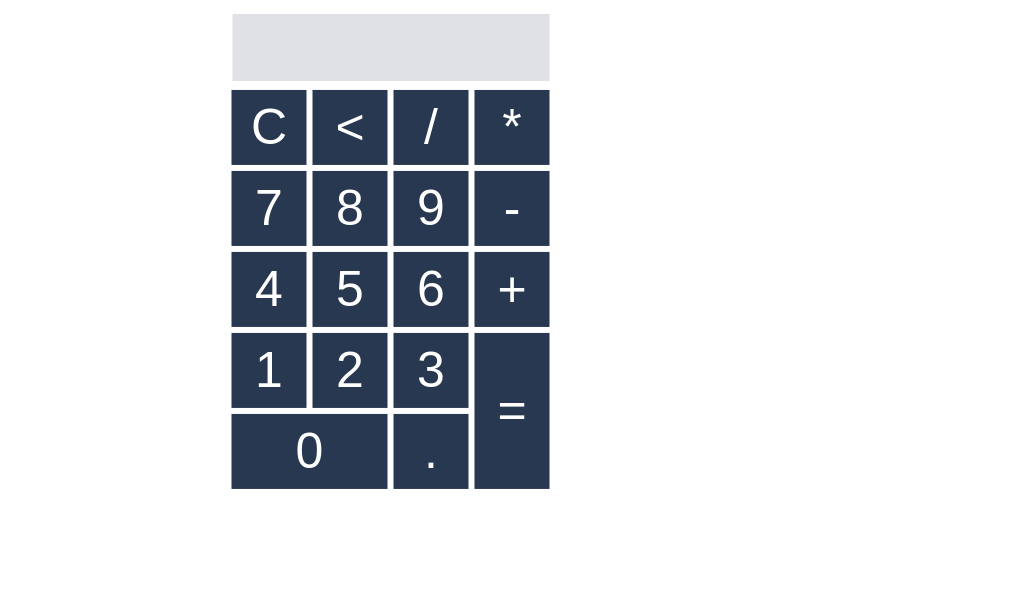
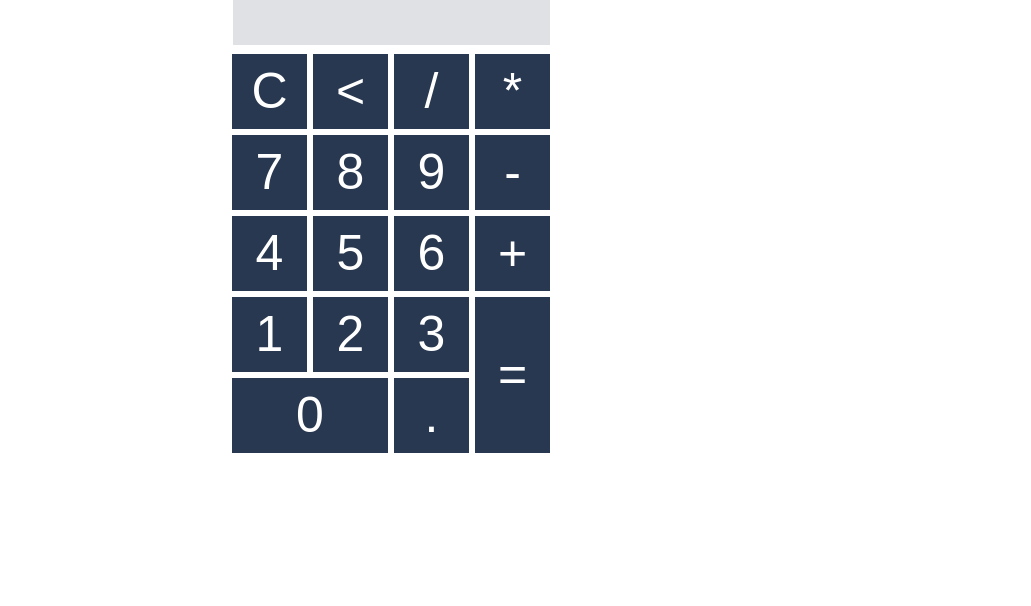
Before and after one commit to diegomardev/WEB_HTML_CSS_JS, a website: page Calculadora/calculadora.html in a window 1280 px wide. Shown: the part 194-800 px from the top of the page, without its empty margins (249-1280 px from the left). Drawn offline with nearby package versions, Linux system fonts and the light colour scheme; files that its build step writes are made by us from their sources; files whose address does not match are found by name; a web font is replaced by a local one.

Commit message:
arreglo posicion calculadora

```diff
--- a/Calculadora/calculadora.html
+++ b/Calculadora/calculadora.html
@@ -24,12 +24,14 @@
       <input type="checkbox" class="input">
       <span class="slider"></span>
     </label>
-    <div class="main">
+    <div>
         <h1>Calculadora</h1>
+    </div>
+    <div>
         <form name="form">
             <input class="textview" name="textview" onkeydown="if (event.keyCode === 13) { event.preventDefault(); equal(); }">
         </form>
-        <table>
+        <table class="botones_numericos">
             <tr>
                 <td><input class="button" type="button" value="C" onclick="clean()"></td>
                 <td><input class="button" type="button" value="<" onclick="back()"></td>
--- a/Calculadora/css/style.css
+++ b/Calculadora/css/style.css
@@ -54,3 +54,7 @@ h1.dark {
     text-align: center;
     color: rgb(235, 235, 235);
 }
+
+.botones_numericos{
+    display: inline-table;
+}
```
